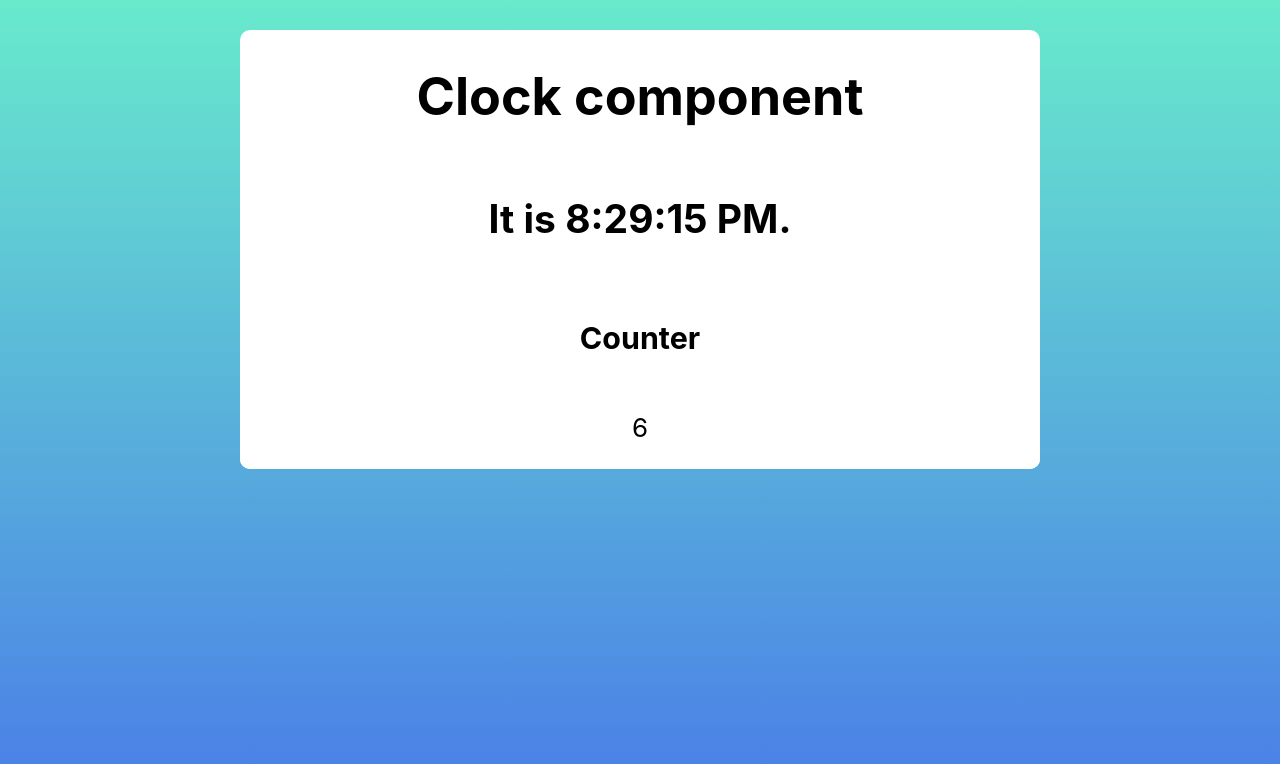
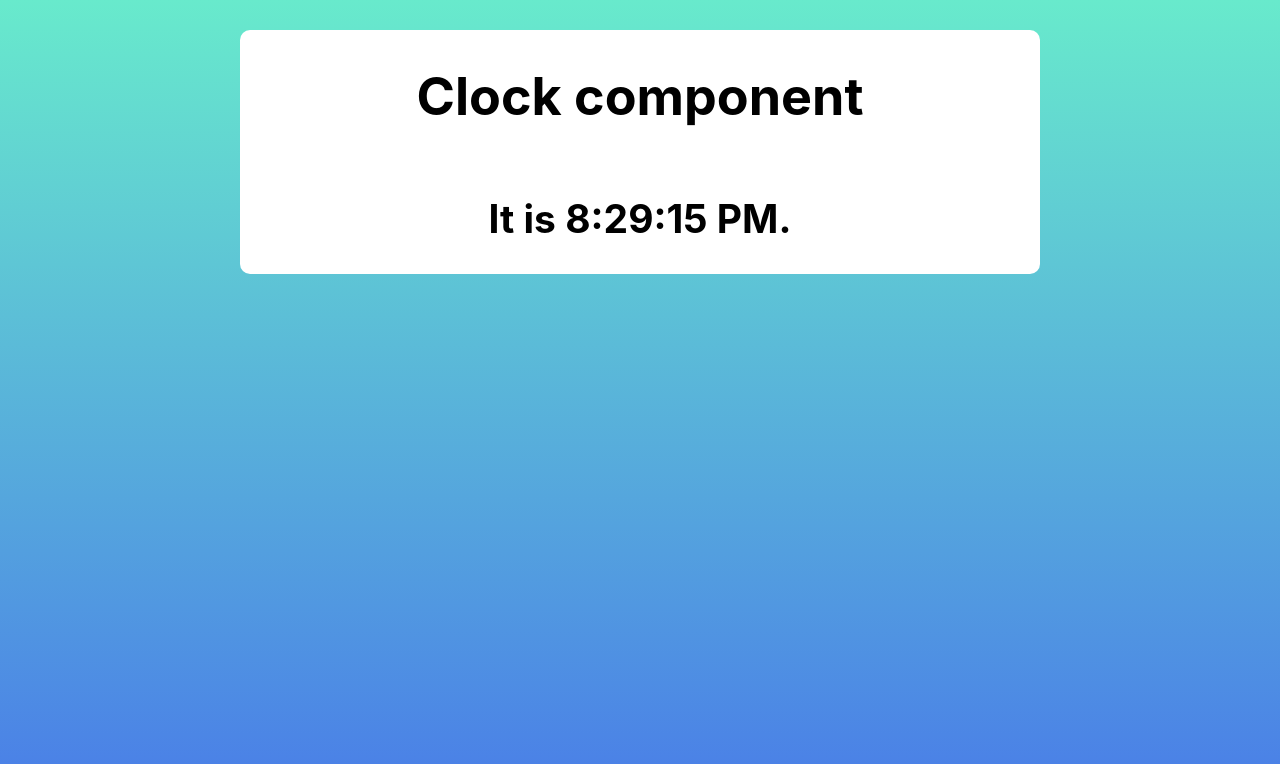
Before and after one commit to Maksymov-Serhii/maksymov_serhii_hw8, a React (Create React App) app: page / in a window 1280 px wide. Shown: the top 764 px of the page. Built offline with nearby package versions, Linux system fonts and the light colour scheme.

Commit message:
removed faulty elements

```diff
--- a/src/components/Clock/Clock.js
+++ b/src/components/Clock/Clock.js
@@ -1,31 +1,9 @@
-import React, { useCallback, useEffect, useMemo, useState } from "react";
+import React, { useEffect, useState } from "react";
 import styles from "./Clock.module.css"
-
-const Counter = ({ getCount }) => {
-  const [state, setState] = useState(null);
-
-  useEffect(() => {
-    const counter = getCount();
-    setState(counter);
-  }, [getCount]);
-
-  return (
-    <div className={styles.container}>
-      <h3>Counter</h3>
-      <p>{state}</p>
-    </div>
-  )
-}
 
 const Clock = () => {
 
   const [date, setDate] = useState(new Date());
-
-  // useMemo
-
-  const formattedTime = useMemo(() => {
-    return date.toLocaleTimeString();
-  }, [date]);
 
   const tick = () => {
     setDate(new Date());
@@ -56,23 +34,10 @@ const Clock = () => {
     setPrevDate(date);
   }, [date, prevDate]);
 
-  // useCallback
-
-  const [count, setCount] = useState(-1);
-
-  const getCount = useCallback(() => {
-    return count;
-  }, [count]);
-
-  useEffect(() => {
-    setCount(count => count + 1);
-  }, [date]);
-
   return (
     <div className={styles.container}>
       <h1>Clock component</h1>
-      <h2>It is {formattedTime}.</h2>
-      <Counter getCount={getCount}/>
+      <h2>It is {date.toLocaleTimeString()}.</h2>
     </div>
   )
 }
```
